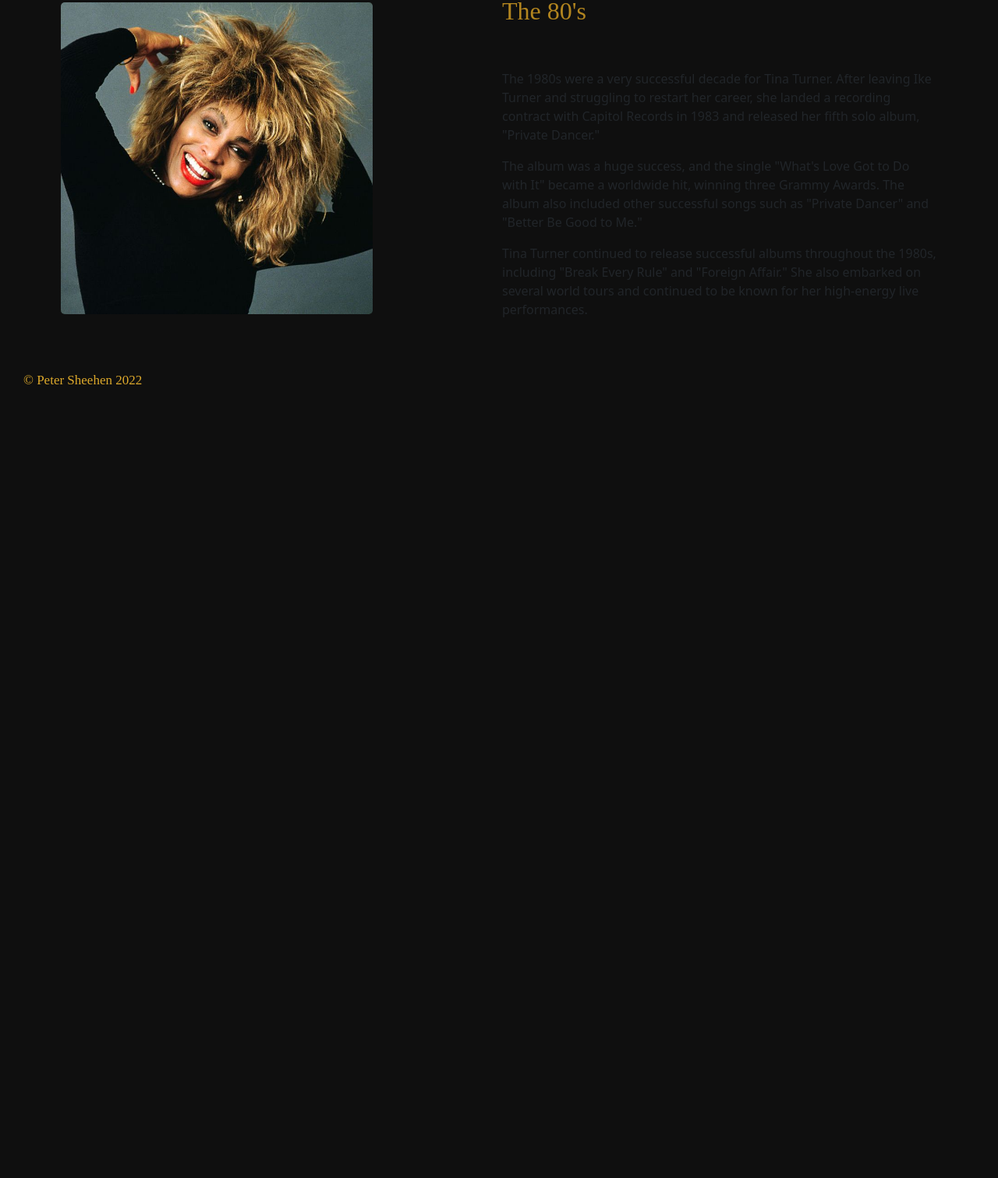
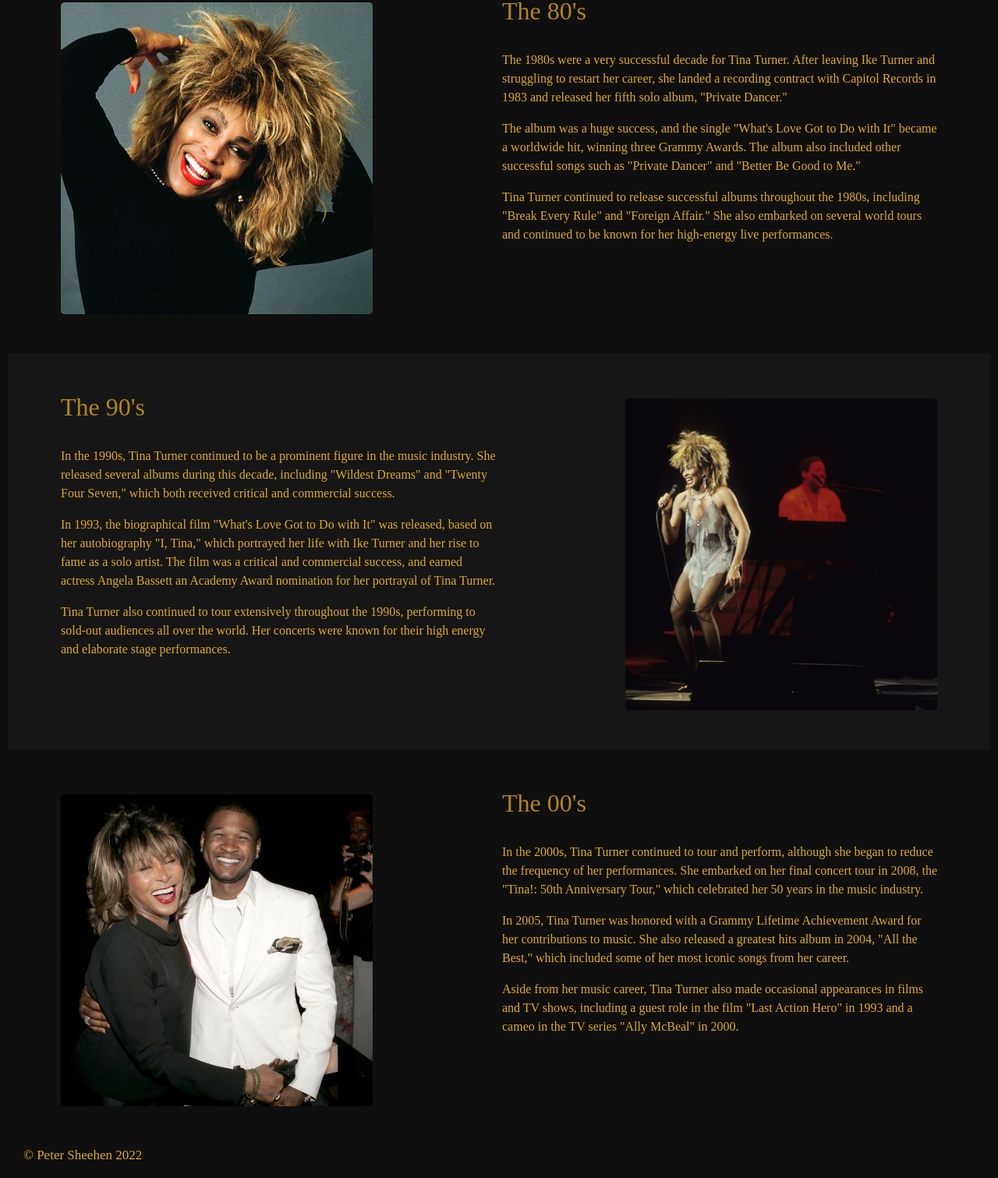
Before and after one commit to Drago1426/TinaTurnerFanPageSynoptic, a plain HTML site: page pages/about.html in a window 1280 px wide. Shown: the part 2094-3605 px from the top of the page at 78% size. Before the commit the page ends 2611 px from the top, so only its background shows below. Drawn offline with nearby package versions, Linux system fonts and the light colour scheme.

Commit message:
Finished About page

```diff
--- a/pages/about.html
+++ b/pages/about.html
@@ -81,7 +81,7 @@
 
   <h1>Tina Through the Years</h1>
 
-  <section id="section60s"> <!-- Section with images of Albums -->
+  <section id="section60s"> <!-- Section with info during the 60's -->
     <div>
       <div class="container">
         <div class="row">
@@ -90,7 +90,6 @@
           </div>
           <div class="column">
             <h2>The 60's</h2>
-            <br>
             <br>
             <p>
               In the 1960s, Tina Turner was part of the musical duo "Ike & Tina Turner" with her then-husband Ike
@@ -107,13 +106,12 @@
       </div>
   </section>
 
-  <section id="section70s"> <!-- Section with images of Albums -->
+  <section id="section70s"> <!-- Section with info during the 70's -->
     <div>
       <div class="container">
         <div class="row">
           <div class="column">
             <h2>The 70's</h2>
-            <br>
             <br>
             <p>
               In the 1970s, Tina Turner continued to perform as part of the musical duo "Ike & Tina Turner." They
@@ -138,16 +136,15 @@
       </div>
   </section>
 
-  <section id="section80s"> <!-- Section with images of Albums -->
+  <section id="section80s"> <!-- Section with info during the 80's -->
     <div>
       <div class="container">
         <div class="row">
           <div class="column">
-            <img class="card-img-top" src="/images/Tina80's.jpg" alt="Tina in the 60's">
+            <img class="card-img-top" src="/images/Tina80's.jpg" alt="Tina in the 80's">
           </div>
           <div class="column">
             <h2>The 80's</h2>
-            <br>
             <br>
             <p>
               The 1980s were a very successful decade for Tina Turner. After leaving Ike Turner and struggling to
@@ -169,6 +166,65 @@
       </div>
   </section>
 
+  <section id="section90s"> <!-- Section with info during the 90's -->
+    <div>
+      <div class="container">
+        <div class="row">
+          <div class="column">
+            <h2>The 90's</h2>
+            <br>
+            <p>
+              In the 1990s, Tina Turner continued to be a prominent figure in the music industry. She released several
+              albums during this decade, including "Wildest Dreams" and "Twenty Four Seven," which both received
+              critical and commercial success.
+            </p>
+            <p>
+              In 1993, the biographical film "What's Love Got to Do with It" was released, based on her autobiography
+              "I, Tina," which portrayed her life with Ike Turner and her rise to fame as a solo artist. The film was a
+              critical and commercial success, and earned actress Angela Bassett an Academy Award nomination for her
+              portrayal of Tina Turner.
+            </p>
+            <p>
+              Tina Turner also continued to tour extensively throughout the 1990s, performing to sold-out audiences all
+              over the world. Her concerts were known for their high energy and elaborate stage performances.
+            </p>
+          </div>
+          <div class="column">
+            <img class="card-img-top" src="/images/Tina90's.jpg" alt="Tina in the 90's">
+          </div>
+        </div>
+      </div>
+  </section>
+
+  <section id="section00s"> <!-- Section with info during the 00's -->
+    <div>
+      <div class="container">
+        <div class="row">
+          <div class="column">
+            <img class="card-img-top" src="/images/Tina00's.jpg" alt="Tina in the 00's">
+          </div>
+          <div class="column">
+            <h2>The 00's</h2>
+            <br>
+            <p>
+              In the 2000s, Tina Turner continued to tour and perform, although she began to reduce the frequency of her
+              performances. She embarked on her final concert tour in 2008, the "Tina!: 50th Anniversary Tour," which
+              celebrated her 50 years in the music industry.
+            </p>
+            <p>
+              In 2005, Tina Turner was honored with a Grammy Lifetime Achievement Award for her contributions to music.
+              She also released a greatest hits album in 2004, "All the Best," which included some of her most iconic
+              songs from her career.
+            </p>
+            <p>
+              Aside from her music career, Tina Turner also made occasional appearances in films and TV shows, including
+              a guest role in the film "Last Action Hero" in 1993 and a cameo in the TV series "Ally McBeal" in 2000.
+            </p>
+          </div>
+        </div>
+      </div>
+  </section>
+
   <footer>
     <p>&copy; Peter Sheehen 2022</p>
   </footer>
--- a/style/styleAbout.css
+++ b/style/styleAbout.css
@@ -47,7 +47,9 @@
     padding: 0 4px;
   }
 
-#section60s img, #section80s img {
+  #section60s img,
+  #section80s img,
+  #section00s img {
     margin-top: 8px;
     vertical-align: middle;
     min-height: 400px;
@@ -57,20 +59,24 @@
     float: left;
   }
 
-#section60s, #section80s{
+  #section60s,
+  #section80s,
+  #section00s {
     background-color: #0f0f0f;
     padding-top: 50px;
     padding-bottom: 50px;
   }
 
-#section60s h2, #section80s h2 {
+  #section60s h2,
+  #section80s h2,
+  #section00s h2 {
     color: #B2851F;
     font-family: 'Times New Roman', Times, serif;
   }
 
 
 
-/* The 70's Section */
+  /* The 70's, 90's Section */
   .row {
     display: flex;
     flex-wrap: wrap;
@@ -82,7 +88,8 @@
     padding: 0 4px;
   }
 
-#section70s img {
+  #section70s img,
+  #section90s img {
     margin-top: 8px;
     vertical-align: middle;
     min-height: 400px;
@@ -92,13 +99,15 @@
     float: right;
   }
 
-#section70s{
-  background-color: #0f0f0f;
+  #section70s,
+  #section90s {
+    background-color: #161616;
     padding-top: 50px;
     padding-bottom: 50px;
   }
 
-#section70s h2 {
+  #section70s h2,
+  #section90s h2 {
     color: #B2851F;
     font-family: 'Times New Roman', Times, serif;
   }
@@ -135,3 +144,8 @@
     margin: auto;
     text-align: center;
   }
+
+  p {
+    color: #DDA92B;
+    font-family: 'Times New Roman', Times, serif
+  }
--- a/style/styleArticles.css
+++ b/style/styleArticles.css
@@ -1,87 +1,100 @@
-.logo{
+  /* Header */
+  .logo {
     width: 25%;
+    z-index: 100;
+    position: fixed;
+    max-width: 255px;
+    max-height: 115px;
   }
 
-  .hamburger{
+
+
+  /* Navigation Bar */
+  .hamburger {
     padding-right: 0%;
   }
 
-  .navbar{
+  .navbar {
     position: fixed;
     z-index: 100;
+    padding-top: 150px;
   }
 
-  .navbar-toggler{
+  .navbar-toggler {
     background-color: white;
   }
 
-  .nav-item a{
+  .nav-item a {
     color: #DDA92B;
     font-family: 'Times New Roman', Times, serif;
   }
 
-  .nav-item :hover{
+  .nav-item :hover {
     color: #efce84;
   }
 
-  .image{
-    padding-top: 7.5%;
-    float: left;
-    width: 25%;
-    height: auto;
+
+
+  /* Cards */
+  .row {
+    display: flex;
+    flex-wrap: wrap;
+    padding: 0 4px;
   }
 
-  .text{
-    padding-top: 5%;
-    padding-left: 2%;
-    float: right;
-    width: 75%;
-    font-size: 1.5vw;
-    font-size: 1.5vh;
-    font-family: 'Times New Roman', Times, serif;
-  }
-
-  body{
-    background-color: #262626;
-    display: flex;
-    flex-direction: column;
-  }
-
-  footer{
-    margin-top: auto;
-    padding-top: 10%;
-  }
-
-  footer p{
-    padding-left: 20px;
-    font-size: 17px;
-    font-family: 'Times New Roman', Times, serif;
-  }
-
-  p{
-    color: #DDA92B;
-    font-family: 'Times New Roman', Times, serif;
-  }
-
-
-  .container{
+  .container {
+    padding-left: 5%;
     padding-top: 2%;
   }
 
-  .column{
+  .column {
     float: left;
     width: 50%;
     padding: 10px;
   }
 
-  .card{
+  .card {
     height: 52%;
   }
 
-  .card img{
+  .card img {
     height: 350px;
   }
 
-  h5{
+  h5 {
     font-family: 'Times New Roman', Times, serif;
   }
+
+
+
+  /* Footer */
+  footer {
+    margin-top: auto;
+    padding-top: 100px;
+  }
+
+  footer p {
+    padding-left: 20px;
+    font-size: 17px;
+    font-family: 'Times New Roman', Times, serif;
+    color: #DDA92B;
+  }
+
+
+
+  /* General */
+  body {
+    width: 1260px;
+    display: flex;
+    flex-direction: column;
+    margin: auto;
+    background-color: #0f0f0f;
+  }
+
+  h1 {
+    padding-top: 30px;
+    color: #B2851F;
+    font-family: 'Times New Roman', Times, serif;
+    margin: auto;
+    text-align: center;
+  }
```
Also changed, not shown: pages/articles.html (+14 -19 lines), style/style.css (+7 -7 lines). Lines whose indentation alone changed are shown as unchanged.
